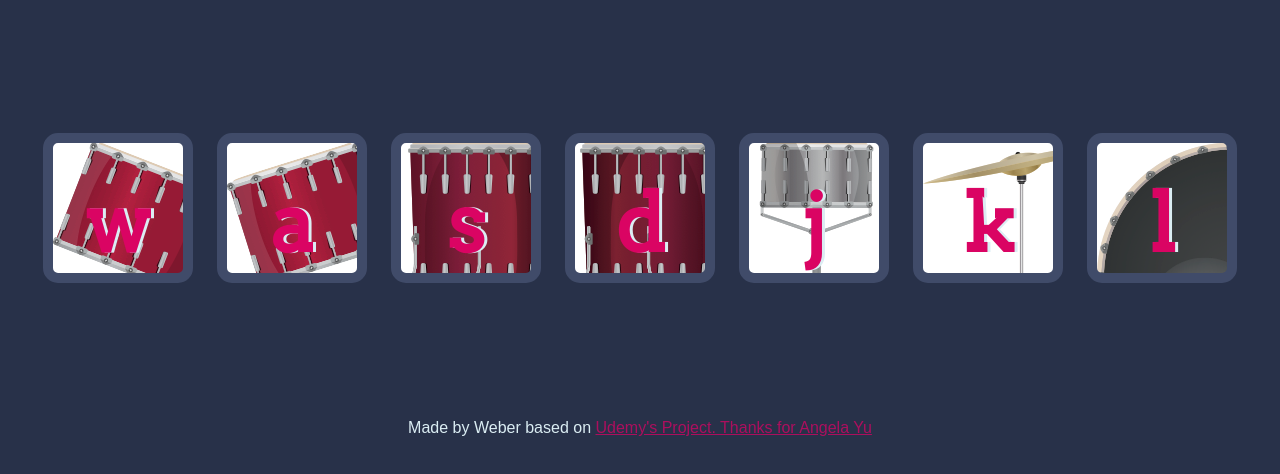
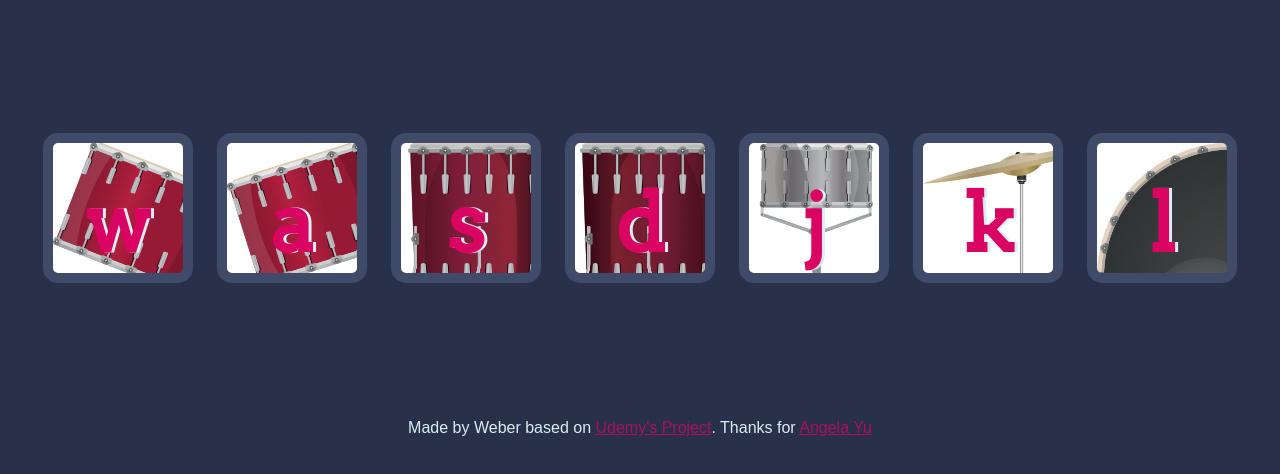
Before and after one commit to maxweber36/drum-kit-project, a plain HTML site: page index.html in a window 1280 px wide. Shown: the part 156-630 px from the top of the page. Drawn offline with Linux system fonts and the light colour scheme.

Commit message:
update footer

```diff
--- a/index.html
+++ b/index.html
@@ -24,7 +24,7 @@
   <script src="./index.js"></script>
   <footer>
     Made by Weber based on <a href="https://www.udemy.com/course/the-complete-web-development-bootcamp/">Udemy's
-      Project. Thanks for <a href="https://x.com/yu_angela">Angela Yu</a></a>
+      Project</a>. Thanks for <a href="https://x.com/yu_angela">Angela Yu</a>
   </footer>
 </body>
 
```
